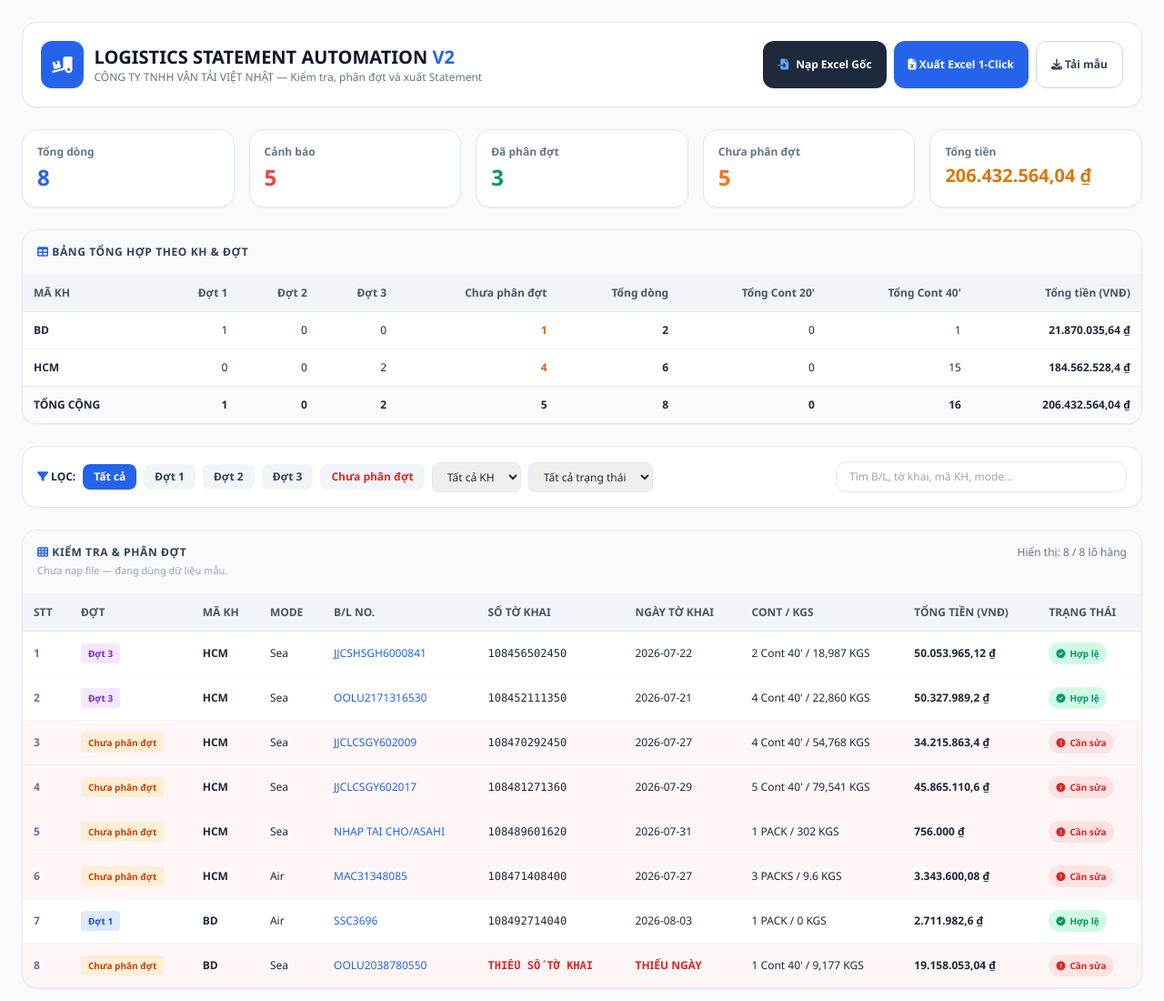
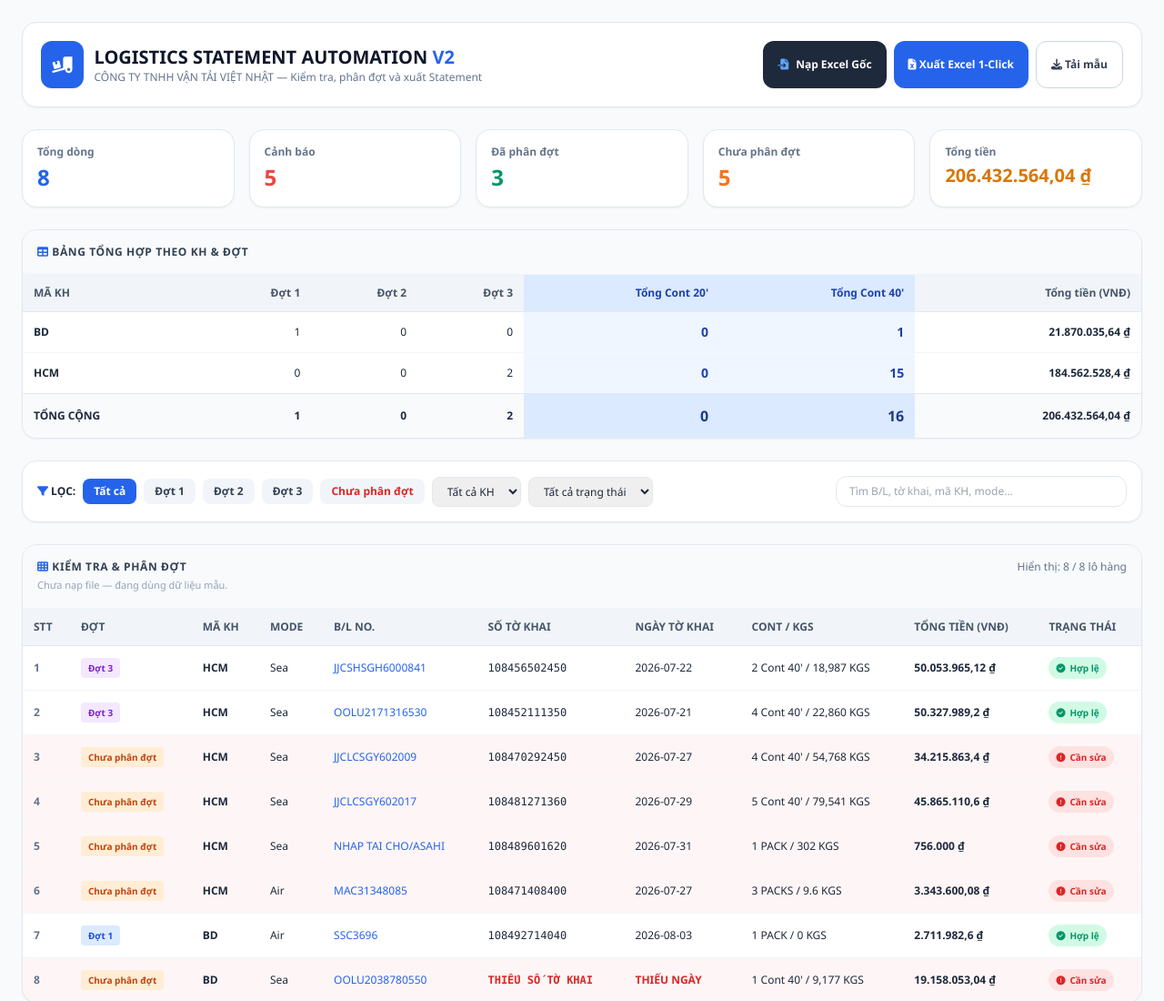
Before and after one commit to chithanh2002-web/logistics-app, a plain HTML site: page index.html in a window 1280 px wide. Shown: the top 1100 px of the page at 91% size. Drawn offline with nearby package versions, Linux system fonts and the light colour scheme.

Commit message:
Add files via upload

```diff
--- a/index.html
+++ b/index.html
@@ -70,9 +70,10 @@ body{font-family:'Segoe UI',Tahoma,Verdana,sans-serif;background:#f8fafc}
       <thead class="bg-slate-100 text-slate-600 font-bold border-b border-slate-200">
         <tr>
           <th class="p-3">MÃ KH</th><th class="p-3 text-right">Đợt 1</th><th class="p-3 text-right">Đợt 2</th>
-          <th class="p-3 text-right">Đợt 3</th><th class="p-3 text-right">Chưa phân đợt</th>
-          <th class="p-3 text-right">Tổng dòng</th><th class="p-3 text-right">Tổng Cont 20'</th>
-          <th class="p-3 text-right">Tổng Cont 40'</th><th class="p-3 text-right">Tổng tiền (VNĐ)</th>
+          <th class="p-3 text-right">Đợt 3</th>
+          <th class="p-3 text-right bg-blue-100 text-blue-800">Tổng Cont 20'</th>
+          <th class="p-3 text-right bg-blue-100 text-blue-800">Tổng Cont 40'</th>
+          <th class="p-3 text-right">Tổng tiền (VNĐ)</th>
         </tr>
       </thead>
       <tbody id="summaryBody" class="divide-y divide-slate-100"></tbody>
@@ -264,18 +265,16 @@ function renderSummary(){
     b1:list.filter(r=>r.batch==='1').length,
     b2:list.filter(r=>r.batch==='2').length,
     b3:list.filter(r=>r.batch==='3').length,
-    bu:list.filter(r=>r.batch==='UNASSIGNED').length,
-    n:list.length,
     c20:list.reduce((a,r)=>a+(r.cont20||0),0),
     c40:list.reduce((a,r)=>a+(r.cont40||0),0),
     money:list.reduce((a,r)=>a+r.total,0)
   });
   body.innerHTML=custs.map(c=>{
     const s=rowFor(rows.filter(r=>r.cust===c));
-    return `<tr><td class="p-3 font-bold">${esc(c)}</td><td class="p-3 text-right">${s.b1}</td><td class="p-3 text-right">${s.b2}</td><td class="p-3 text-right">${s.b3}</td><td class="p-3 text-right ${s.bu?'text-orange-600 font-semibold':''}">${s.bu}</td><td class="p-3 text-right font-semibold">${s.n}</td><td class="p-3 text-right">${s.c20}</td><td class="p-3 text-right">${s.c40}</td><td class="p-3 text-right font-bold">${money(s.money)}</td></tr>`;
-  }).join('')||'<tr><td colspan="9" class="p-3 text-center text-slate-400">Chưa có dữ liệu</td></tr>';
+    return `<tr><td class="p-3 font-bold">${esc(c)}</td><td class="p-3 text-right">${s.b1}</td><td class="p-3 text-right">${s.b2}</td><td class="p-3 text-right">${s.b3}</td><td class="p-3 text-right bg-blue-50 text-blue-800 font-extrabold text-sm">${s.c20}</td><td class="p-3 text-right bg-blue-50 text-blue-800 font-extrabold text-sm">${s.c40}</td><td class="p-3 text-right font-bold">${money(s.money)}</td></tr>`;
+  }).join('')||'<tr><td colspan="7" class="p-3 text-center text-slate-400">Chưa có dữ liệu</td></tr>';
   const t=rowFor(rows);
-  foot.innerHTML=`<tr><td class="p-3">TỔNG CỘNG</td><td class="p-3 text-right">${t.b1}</td><td class="p-3 text-right">${t.b2}</td><td class="p-3 text-right">${t.b3}</td><td class="p-3 text-right">${t.bu}</td><td class="p-3 text-right">${t.n}</td><td class="p-3 text-right">${t.c20}</td><td class="p-3 text-right">${t.c40}</td><td class="p-3 text-right">${money(t.money)}</td></tr>`;
+  foot.innerHTML=`<tr><td class="p-3">TỔNG CỘNG</td><td class="p-3 text-right">${t.b1}</td><td class="p-3 text-right">${t.b2}</td><td class="p-3 text-right">${t.b3}</td><td class="p-3 text-right bg-blue-100 text-blue-900 text-base">${t.c20}</td><td class="p-3 text-right bg-blue-100 text-blue-900 text-base">${t.c40}</td><td class="p-3 text-right">${money(t.money)}</td></tr>`;
 }
 function updateKPI(){
   const total=rows.reduce((a,r)=>a+r.total,0);
```
